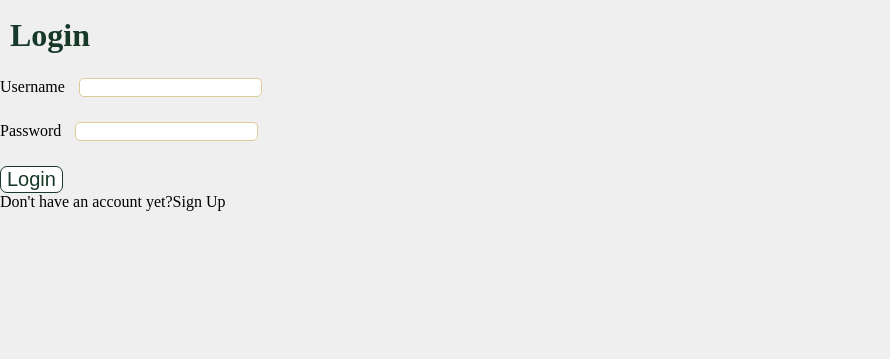
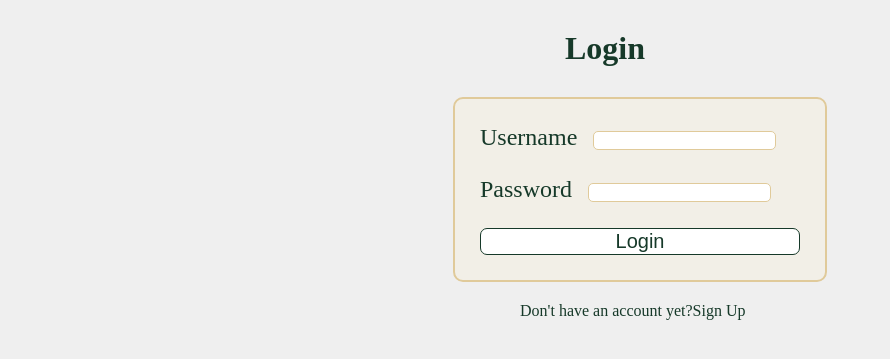
Before and after one commit to Moers-code/foodworx, a Flask app: page /login in a window 1280 px wide. Shown: the part 104-463 px from the top of the page, without its empty margins (0-890 px from the left). Run offline with Flask 3, Linux system fonts and the light colour scheme; some libraries are stand-ins or nearby versions.

Commit message:
edit form css

```diff
--- a/static/styles.css
+++ b/static/styles.css
@@ -308,4 +308,19 @@ img{
     border-radius: 5px;
     border: 1px solid var(--title-color);
     margin-left: 10px;
+    color: var(--secondary-color);
 }
+
+.form-title, .login-note{
+    margin: 20px auto;
+    width: 240px;
+    color: var(--secondary-color);
+}
+
+.form-title{
+    padding-left: 100px;
+}
+
+.login-note{
+    font-size: 16px;
+}
--- a/templates/pantry/add_item.html
+++ b/templates/pantry/add_item.html
@@ -3,7 +3,7 @@
 {% block title %}Add Item{% endblock %}
 
 {% block content %}
-<h1 class="title">Add Item</h1>
+<h1 class="title form-title">Add Item</h1>
 {% with messages = get_flashed_messages() %}
     {% if messages %}
         {% for message in messages %}
--- a/templates/pantry/edit_item.html
+++ b/templates/pantry/edit_item.html
@@ -3,7 +3,7 @@
 {% block title %}Edit Item{% endblock %}
 
 {% block content %}
-<h1 class="title">Edit Item</h1>
+<h1 class="title form-title">Edit Item</h1>
 {% with messages = get_flashed_messages() %}
     {% if messages %}
         {% for message in messages %}
--- a/templates/user/login.html
+++ b/templates/user/login.html
@@ -3,7 +3,7 @@
 
 {% block content %}
 
-<h1 class="title">Login</h1>
+<h1 class="title form-title">Login</h1>
 {% with messages = get_flashed_messages() %}
     {% if messages %}
         {% for message in messages %}
@@ -12,7 +12,7 @@
     {% endif %}
 {% endwith %}
 
-<form action='/login' method='POST'>
+<form class="form" action='/login' method='POST'>
     {{form.hidden_tag()}}
 
     {% for field in form if field.widget.input_type != 'hidden' %}
@@ -27,5 +27,5 @@
 
     <button class="add">Login</button>
 </form>
-<p>Don't have an account yet?<a href='/register'>Sign Up</a></p>
+<p class="login-note">Don't have an account yet?<a href='/register'>Sign Up</a></p>
 {% endblock %}
--- a/templates/user/signup.html
+++ b/templates/user/signup.html
@@ -3,7 +3,7 @@
 
 {% block content %}
 
-<h1 class="title">Sign Up</h1>
+<h1 class="title form-title">Sign Up</h1>
 {% with messages = get_flashed_messages() %}
     {% if messages %}
         {% for message in messages %}
@@ -29,5 +29,5 @@
 
     <button class="add">Sign Up</button>
 </form>
-<p>If you have an account?<a href='/login'>login</a></p>
+<p class="login-note">If you have an account?<a href='/login'>login</a></p>
 {% endblock %}
```
